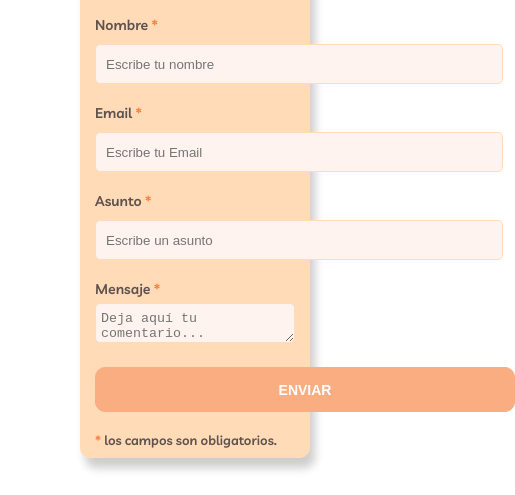
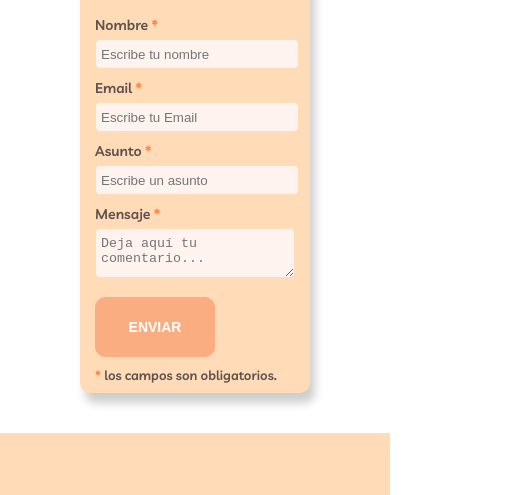
Before and after one commit to Jelly-code/TP1-Portfolio, a plain HTML site: page contacto.html in a window 390 px wide. Shown: the part 162-657 px from the top of the page, 515 px wide, since content can reach past the window. Drawn offline with Linux system fonts and the light colour scheme.

Commit message:
contacto responsive fix

```diff
--- a/style.css
+++ b/style.css
@@ -652,23 +652,24 @@ p{
         margin: 40px auto;
         padding: 15px 0 10px 15px;
     }
-    .input {
-        width: 104px;
-        height: 20px;
+    input {
+        width: 204px;
+        height: 30px;
         margin: 5px 0 10px 0;
         padding-left: 5px;
     }
     textarea {
         width: 200px;
-        height: 40px;
+        height: 50px;
         margin: 5px 0 10px 0;
         padding: 7px 0 0 5px;
     }
-    button {
-        width: 210px;
-        height: 20px;
+    .button {
+        width: 120px;
+        height: 60px;
         padding: 0 2px;
         margin: 5px 0 10px 0;
+        text-align: center;
     }
     h1 {
         font-size: 25px;
```
